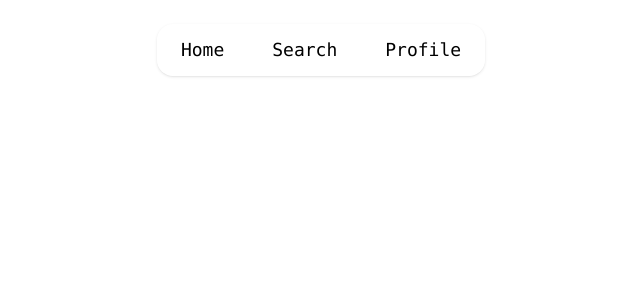
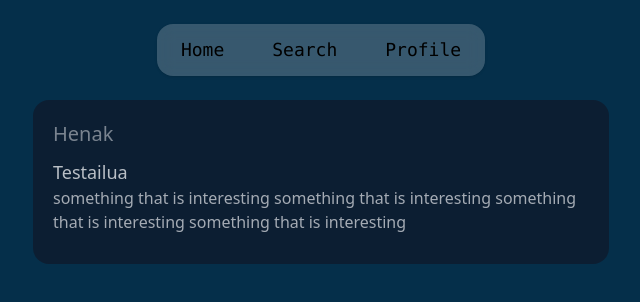
Before and after one commit to henrihal/MicroblogApp, a React (Vite) app: page / in a window 1280 px wide. Shown: the top 302 px of the page, without its empty margins (319-959 px from the left). Built offline with nearby package versions, Linux system fonts and the light colour scheme.

Commit message:
added post components

```diff
--- a/src/App.tsx
+++ b/src/App.tsx
@@ -1,8 +1,12 @@
 import Navbar from './components/Navbar'
+import PostContainer from './components/PostContainer'
 
 function App() {
   return (
+    <body className="bg-sky-950">
     <Navbar />
+    <PostContainer />
+    </body>
   )
 }
 
--- /dev/null
+++ b/src/components/Post.tsx
@@ -0,0 +1,20 @@
+const Post = ({userId, userName, title, content}: {userId: number, userName: string, title: string, content: string }) => {
+    return (
+        <div className="w-xl p-5 bg-gray-900/70 rounded-2xl">
+            <div className="">
+                <h1 className="text-gray-200/50 text-xl">
+                    <a href={`/profile/${userId}`}>{userName}</a>
+                </h1>
+            </div>
+            <div className="my-2.5">
+                <h2 className="text-gray-200/80 text-lg ">
+                    {title}
+                </h2>
+                <p className="text-gray-200/70">
+                    {content}
+                </p>
+            </div>
+        </div>
+    )
+}
+export default Post
--- /dev/null
+++ b/src/components/PostContainer.tsx
@@ -0,0 +1,19 @@
+import Post from './Post'
+const PostContainer = () => {
+    const userId=125
+    const userName="Henak"
+    const title="Testailua"
+    const content="something that is interesting something that is interesting something that is interesting something that is interesting "
+
+return(
+    <section className="flex justify-center">
+        <Post
+         userId={userId}
+         userName={userName}
+         title={title}
+         content={content}/>
+    </section>
+)
+}
+
+export default PostContainer
```
Also changed, not shown: src/routes/postsRouter.tsx (added).
